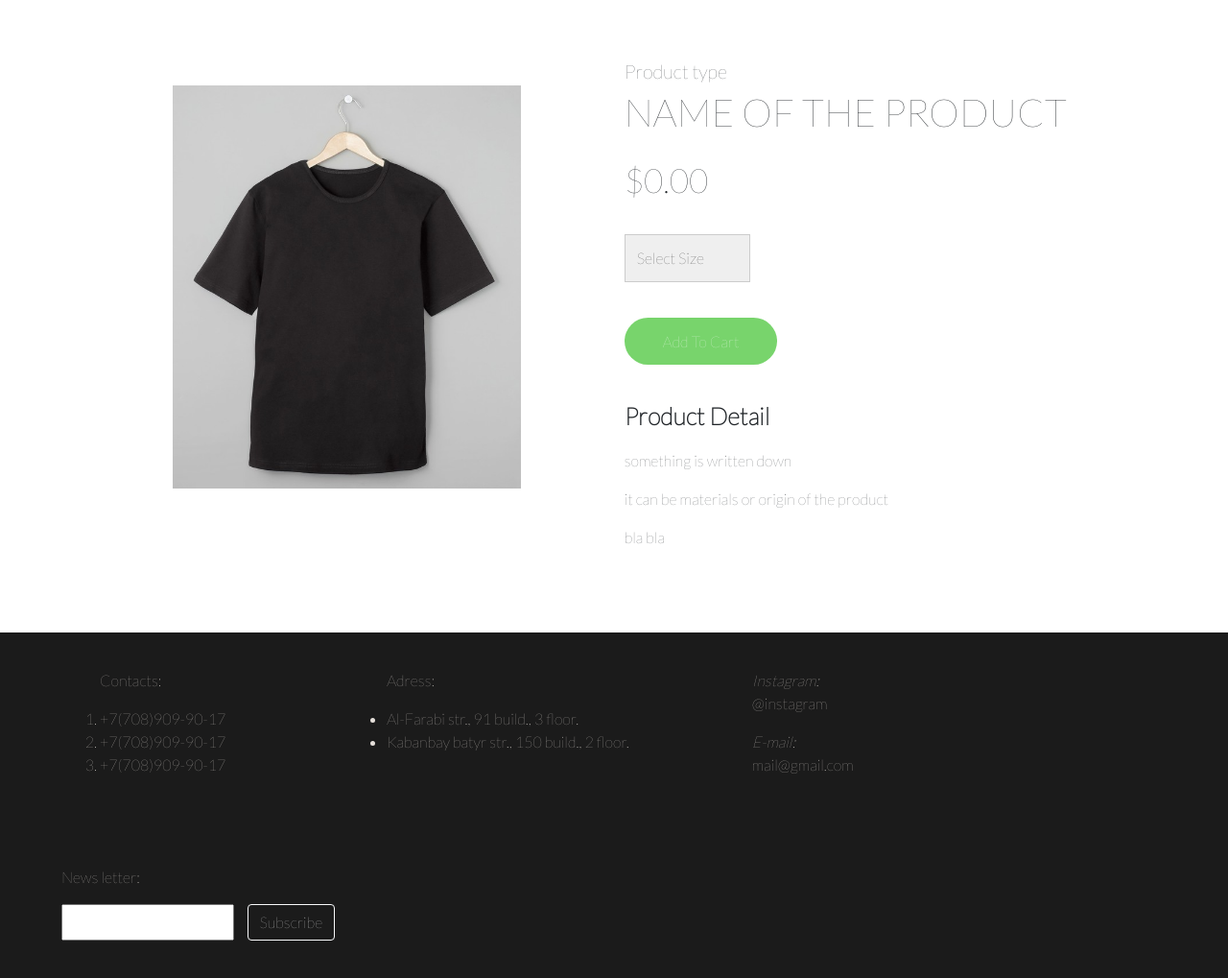
After one commit to shabal1n/WebProject2, a Django app: page /product in a window 1280 px wide. The commit adds this page. Shown: the part 664-1683 px from the top of the page at 96% size. Run offline with Django 4.2, Linux system fonts and the light colour scheme; some libraries are stand-ins or nearby versions; some web fonts are replaced.

Commit message:
Added HTML

```diff
--- a/mainapp/urls.py
+++ b/mainapp/urls.py
@@ -8,4 +8,6 @@ urlpatterns = [
     path('kids', views.kids, name='kids'),
     path('accessories', views.accessories, name='accessories'),
     path('sneakers', views.sneakers, name='sneakers'),
+    path('product', views.product, name='product'),
+    path('registration', views.registration, name='registration')
 ]
--- a/mainapp/views.py
+++ b/mainapp/views.py
@@ -29,3 +29,11 @@ def accessories(request):
 def sneakers(request):
     items = Items.objects.filter(category='Sneakers')
     return render(request, 'items.html', {'items': items})
+
+
+def product(request):
+    return render(request, 'product.html')
+
+
+def registration(request):
+    return render(request, 'registration.html')
--- /dev/null
+++ b/static/style/product.css
@@ -0,0 +1,100 @@
+.product-detail .details {
+    display:grid;
+    grid-template-columns: 1fr 1.2fr;
+    gap: 7rem;
+  }
+
+  .product-detail .left {
+    display: flex;
+    flex-direction: column;
+  }
+
+  .product-detail .left .main {
+    text-align: center;
+    margin-top: 90px ;
+    margin-bottom: -30px;
+    margin-left: 50px;
+    margin-right: -50px;
+    height: 600px;
+  }
+
+  .product-detail .left .main img {
+    object-fit: cover;
+    height: 70%;
+    width: 80%;
+  }
+
+  .product-detail .right span {
+    display: inline-block;
+    font-size:20px;
+    margin-bottom: 4px;
+    margin-top:60px;
+  }
+
+  .product-detail .right h1 {
+    font-size: 40px;
+    margin-right: 60px;
+    margin-bottom: 20px;
+  }
+
+  .product-detail .right .price {
+    font-size: 600;
+    font-size: 35px;
+    margin-bottom: 30px;
+  }
+
+  .product-detail .right div {
+    display: inline-block;
+    position: relative;
+    z-index: -1;
+  }
+
+  .product-detail .right select {
+    width: 135%;
+    padding: 12px;
+    border: 1px solid #ccc;
+    appearance: none;
+    outline: none;
+  }
+  .bx{
+      margin-bottom: 120px;
+      margin-right: -40px;
+      margin-left: 10px;
+  }
+
+  .product-detail form {
+    margin-bottom: 50px;
+    z-index: 0;
+    position: relative;
+  }
+
+  .product-detail form span {
+    position: absolute;
+    top: 50%;
+    right: 1rem;
+    transform: translateY(-50%);
+  }
+
+  .product-detail .form .addCart {
+    background: rgb(120, 212, 108);
+    padding: 15px 40px;
+    color: rgb(255, 255, 255);
+    border-radius: 50px;
+    text-decoration: none;
+    font-size: 16px;
+    font-weight: 500;
+  }
+  .product-detail .form .addCart:hover{
+      background: rgb(153, 204, 151);
+  }
+
+  .product-detail h3 {
+    text-transform:capitalize;
+    font-size: 25px;
+    font-weight: 600;
+    margin-bottom: 20px;
+
+  }
+  .product-detail p{
+      line-height: 1.5;
+  }
--- /dev/null
+++ b/templates/html/product.html
@@ -0,0 +1,53 @@
+{% extends 'template.html' %}
+{% load static %}
+{% block title %}l'encore {{ request.path|slice:"1:" }}{% endblock %}
+{% block content %}
+    <link rel="stylesheet" href="{% static 'style/items_style.css' %}">
+    <link rel="stylesheet" href="{% static 'style/product.css' %}">
+    <section class="section product-detail">
+        <div class="details container">
+            <div class="left image-container">
+                <div class="main">
+                    <img src="{% static 'img/ex.jpeg' %}" id="zoom" alt=""/>
+                </div>
+            </div>
+            <div class="right">
+                <span>Product type</span>
+                <h1>NAME OF THE PRODUCT</h1>
+                <div class="price">$0.00</div>
+                <form>
+                    <div>
+                        <select>
+                            <option value="Select Size" selected disabled>
+                                Select Size
+                            </option>
+                            <option value="1">SIZE</option>
+                            <option value="2">SIZE</option>
+                            <option value="3">SIZE</option>
+                            <option value="4">SIZE</option>
+                        </select>
+                        <span><i class="bx bx-chevron-down"></i></span>
+                    </div>
+                </form>
+                <form class="form">
+                    <a href="./cart.html" class="addCart">Add To Cart</a>
+                </form>
+                <h3>Product Detail</h3>
+                <p>
+                    something is written down
+                </p>
+                <p>it can be materials or origin of the product</p>
+                <p>bla bla</p>
+            </div>
+        </div>
+    </section>
+    <script src="{% static 'script/zoomsl.min.js' %}"></script>
+    <script>
+        $(function () {
+            console.log("hello");
+            $("#zoom").imagezoomsl({
+                zoomrange: [1, 1],
+            });
+        });
+    </script>
+{% endblock %}
--- a/templates/html/template.html
+++ b/templates/html/template.html
@@ -26,7 +26,7 @@
                 <button class="btn btn-outline-light button_main" onclick="location.href='cart.html';">
                     <i class="fas fa-shopping-basket"></i>
                 </button>
-                <button class="btn btn-outline-light button_main" onclick="location.href='registration.html';">
+                <button class="btn btn-outline-light button_main" onclick="location.href='http://127.0.0.1:8000/registration';">
                     <i class="fas fa-sign-in-alt"></i>
                 </button>
                 <button class="btn btn-outline-light button_main" onclick="location.href='contacts.html';">
```
Also changed, not shown: static/style/registration.css (added, +159 -0 lines), templates/html/login.html (added, +59 -0 lines), templates/html/registration.html (+23 -14 lines), static/img/ex.jpeg (added), static/script/zoomsl.min.js (added).
